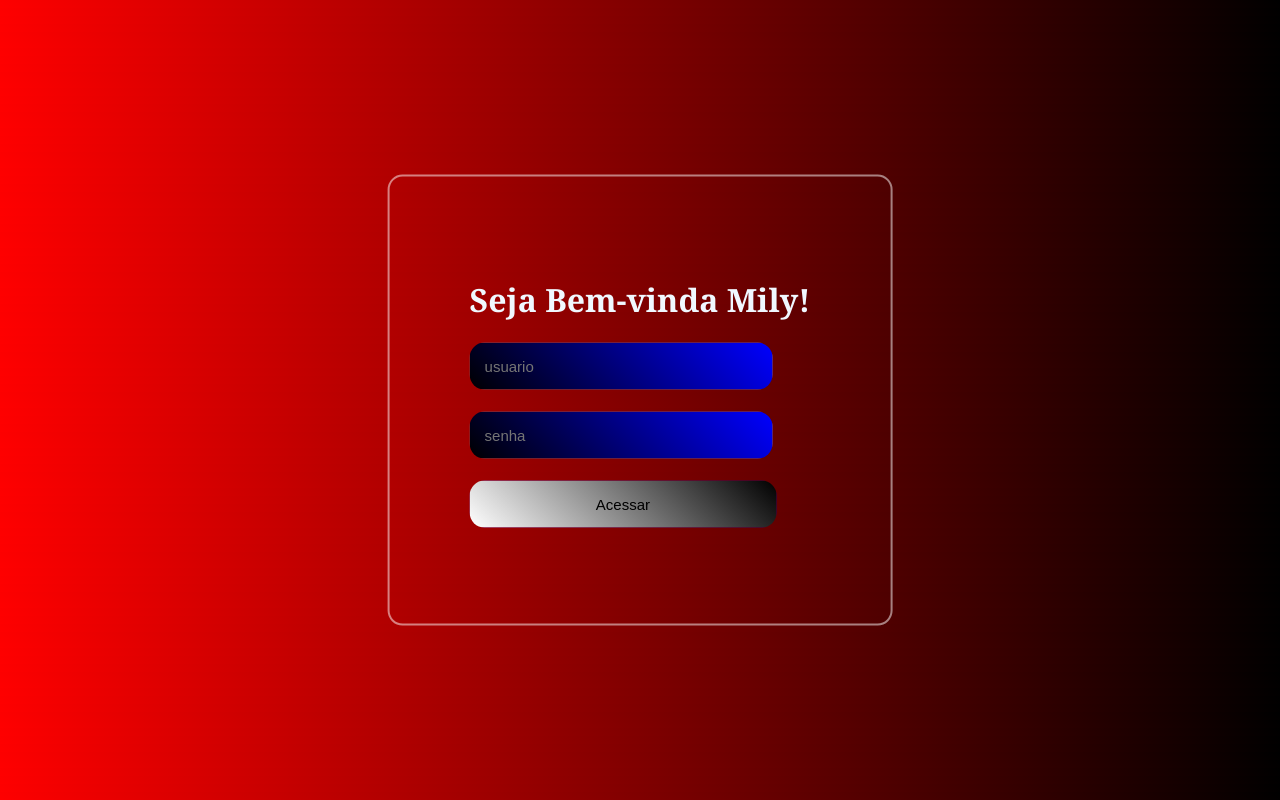
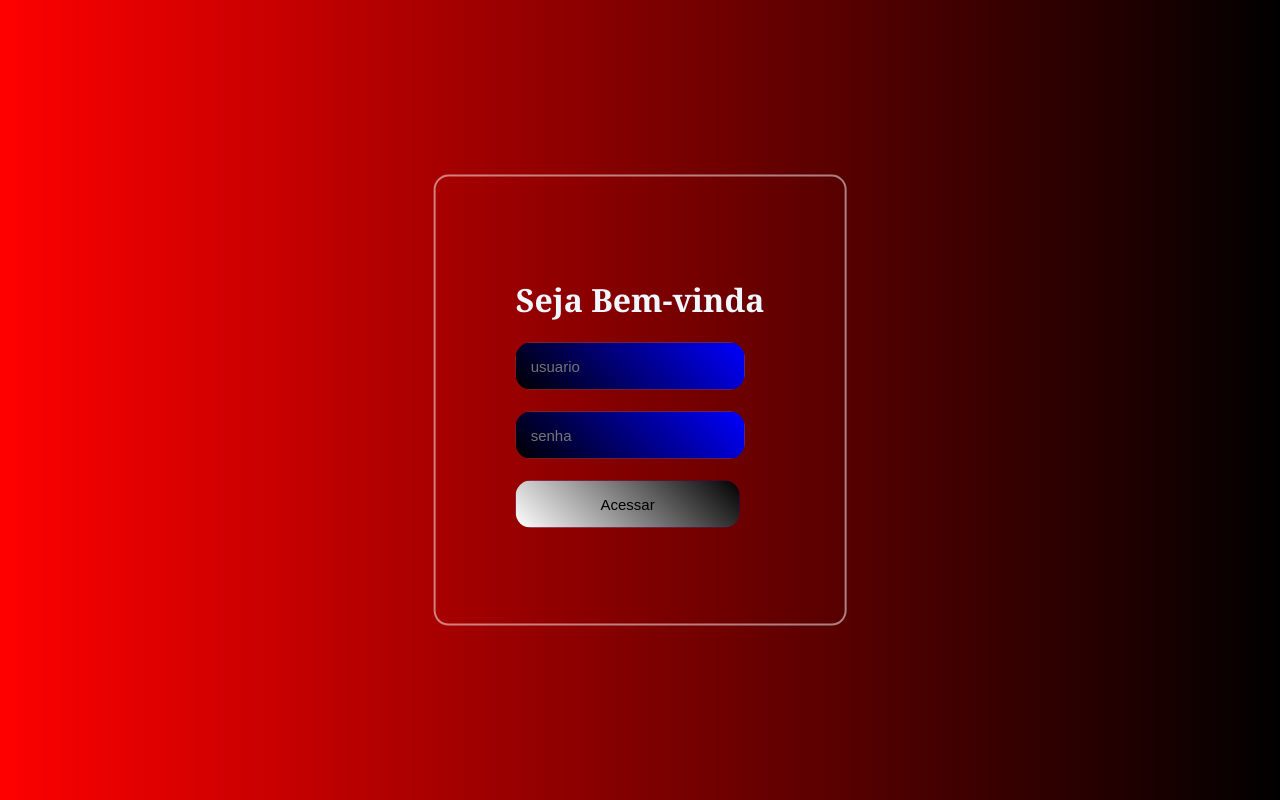
Before and after one commit to owillcoin/desafio-, a plain HTML site: page index.html in a window 1280 px wide. Drawn offline with Linux system fonts and the light colour scheme.

Commit message:
Update index.html

```diff
--- a/index.html
+++ b/index.html
@@ -8,7 +8,7 @@
 </head>
 <body>
     <div>
-        <h1>Seja Bem-vinda Mily!</h1>
+        <h1>Seja Bem-vinda </h1>
         <input type="text" id="usuario" placeholder="usuario">
         <br><br>
         <input type="password" id="senha" placeholder="senha">
```
